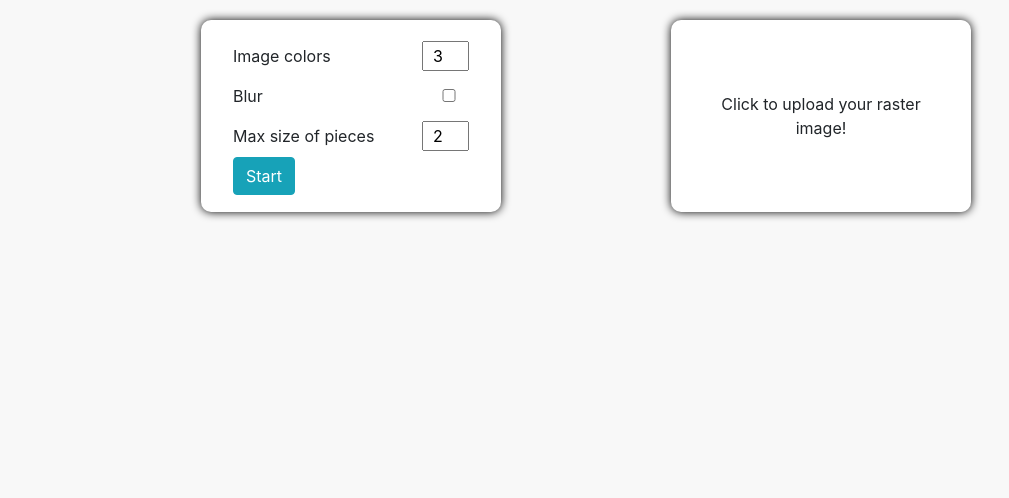
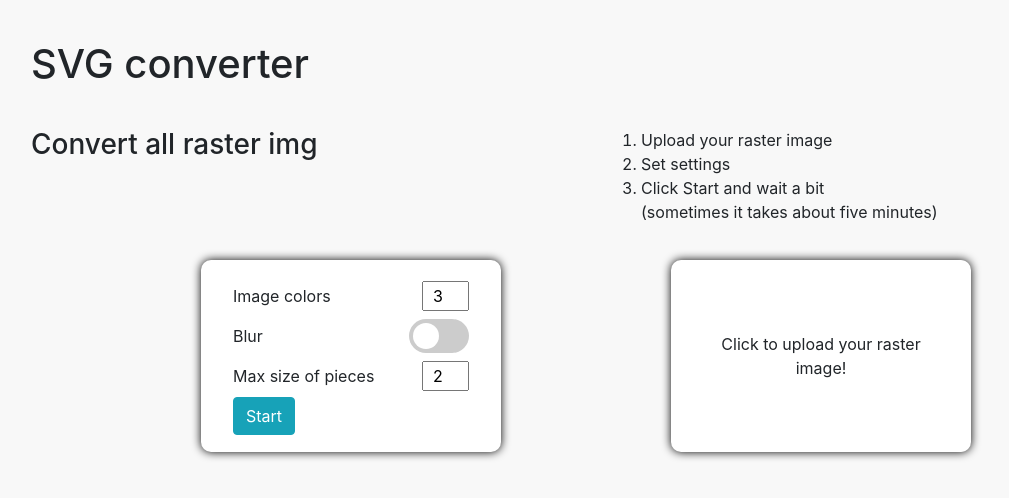
Before and after one commit to basuluu/Raster2SVG, a Flask app: page / in a window 1280 px wide. Shown: the top 498 px of the page, without its empty margins (54-1063 px from the left). Run offline with Flask 2, Linux system fonts and the light colour scheme; some libraries are stand-ins or nearby versions.

Commit message:
Начальное описание
базщовый скелет закончен осталось дизайн

```diff
--- a/static/style/style.css
+++ b/static/style/style.css
@@ -6,6 +6,10 @@ html {
 
 body {
   background: #f8f8f8;
+}
+
+.description .title {
+  margin: 40px 0 40px 0;
 }
 
 .default_block {
--- a/static/style/style.scss
+++ b/static/style/style.scss
@@ -7,6 +7,11 @@ html{
 
 body{
     background: #f8f8f8;
+}
+.description{
+    .title{
+        margin: 40px 0 40px 0;
+    }
 }
 .default_block{
     display: flex;
@@ -40,7 +45,6 @@ label{
                             min-width: 40px;
                             text-align: center;
                         }
-
                 }
 
         }
--- a/templates/index.html
+++ b/templates/index.html
@@ -4,12 +4,27 @@
     <meta charset="UTF-8">
     <meta name="viewport" content="width=device-width, initial-scale=1.0">
     <link rel="stylesheet" href="https://stackpath.bootstrapcdn.com/bootstrap/4.3.1/css/bootstrap.min.css" integrity="sha384-ggOyR0iXCbMQv3Xipma34MD+dH/1fQ784/j6cY/iJTQUOhcWr7x9JvoRxT2MZw1T" crossorigin="anonymous">
+    <link rel="stylesheet" href="/static/slider.css">
     <link rel="stylesheet" href="/static/style/style.css">
     <title>Svg captions</title>
 </head>
 <body>
 
-    <div class="container">
+    <main class="container">
+        <div class="description">
+            <div class="title"><h1>SVG converter</h1></div>
+            <div class="row">
+                <div class="col-md-6"><h3>Convert all raster img</h3></div>
+                <div class="col-md-6">
+                    <ol>
+                        <li>Upload your raster image</li>
+                        <li>Set settings</li>
+                        <li>Click Start and wait a bit<br>
+                        (sometimes it takes about five minutes)</li>
+                    </ol>
+                </div>
+            </div>
+        </div>
         <form action="/convert" method="post" id="start" enctype='multipart/form-data'>
             <div class="big_form">
                 <div class="secectors default_block">
@@ -42,7 +57,7 @@
                 </div>
             </div>
         </form>
-    </div>
+    </main>
 
 
 
```
Also changed, not shown: 1 other file.
